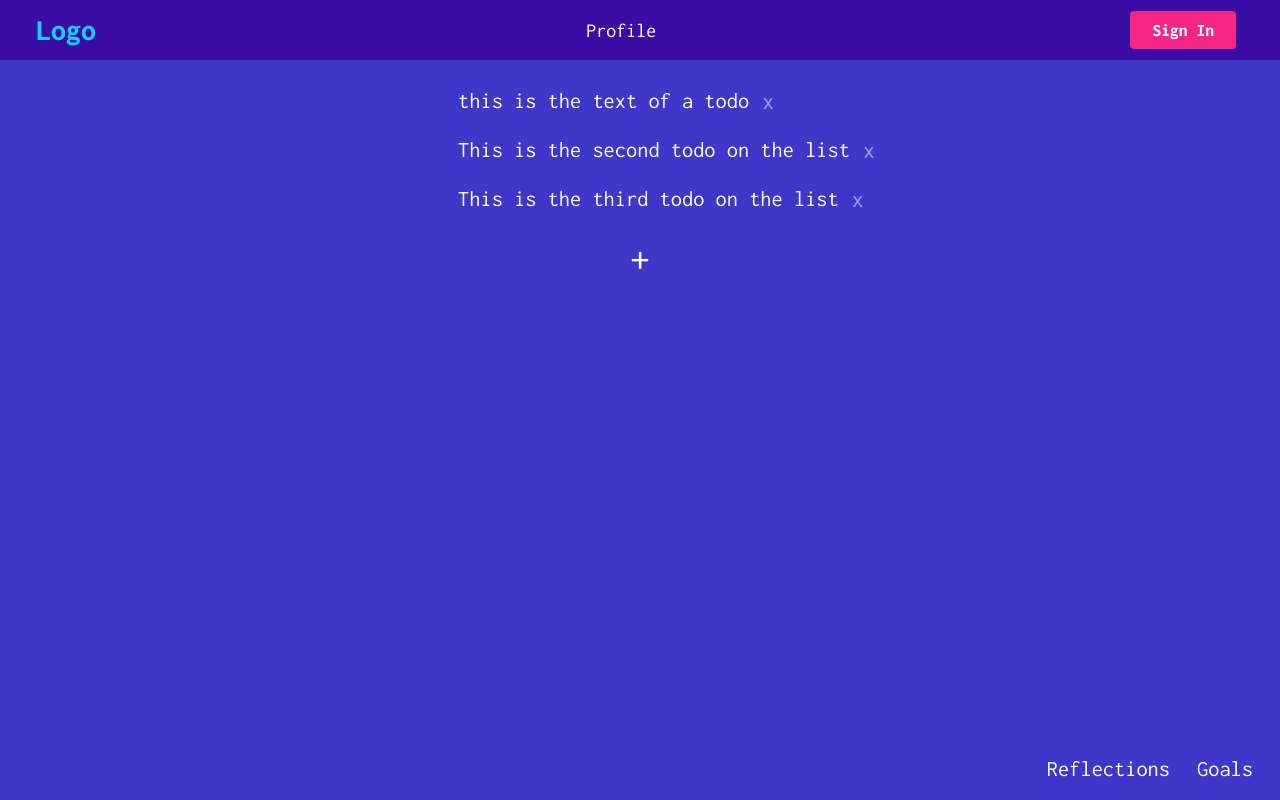
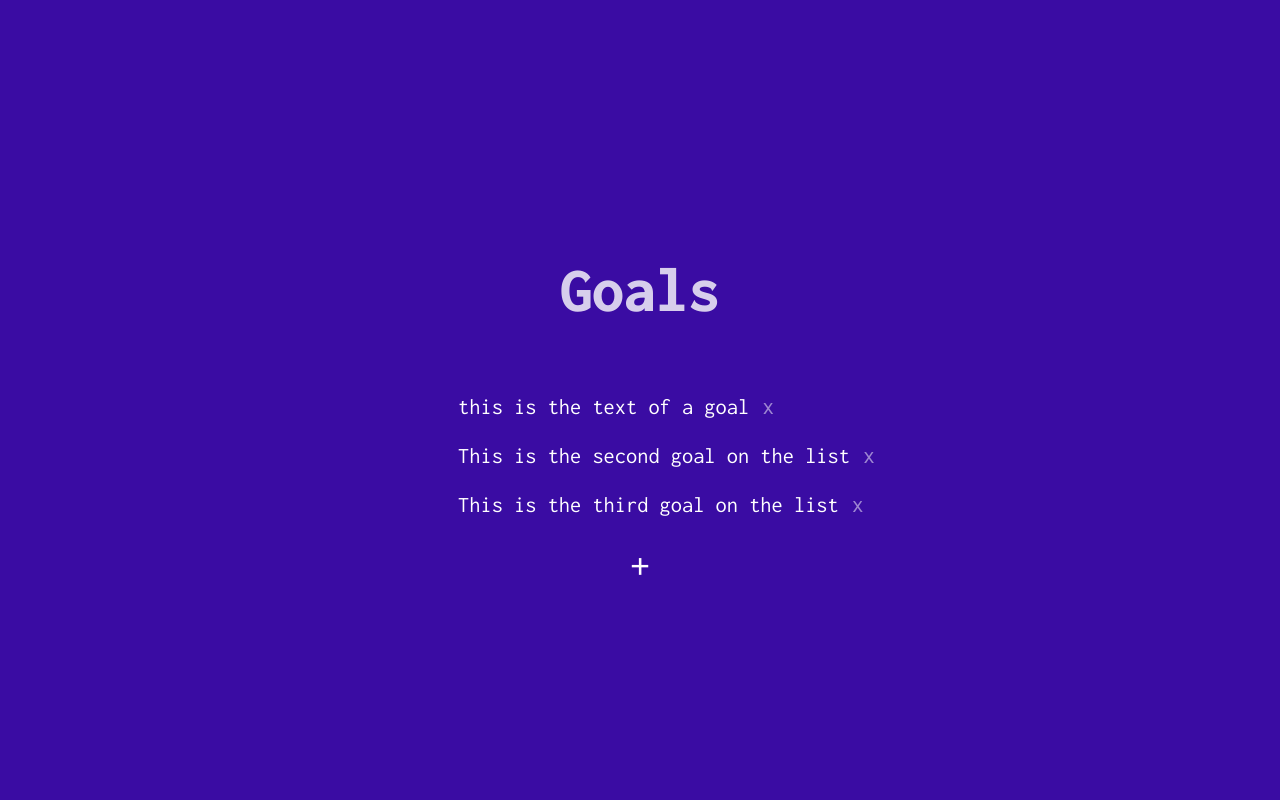
Before and after one commit to Trev-Marshall/Headspace, a React (Create React App) app: page /goals in a window 1280 px wide. Built offline with nearby package versions, Linux system fonts and the light colour scheme.

Commit message:
Added reflections and goals page
Needs some refactoring but can be done later as they will become more unique as the project moves on

```diff
--- a/src/App.js
+++ b/src/App.js
@@ -7,12 +7,14 @@ import {
   Switch
 } from 'react-router-dom'
 import NavBar from './Components/NavBar'
-import Home from './Components/Home'
+import TodoList from './Components/TodoList'
 import Footer from './Components/Footer'
 import styled from 'styled-components'
 import Signin from './Components/Signin';
 import { COLORS1 } from './Design/Constants'
 import Profile from './Components/Profile';
+import Goals from './Components/Goals'
+import Reflections from './Components/Reflections'
 
 function App() {
   return (
@@ -24,10 +26,16 @@ function App() {
         <Route path="/profile">
           <Profile />
         </Route>
+        <Route path="/goals">
+          <Goals />
+        </Route>
+        <Route path="/reflections">
+          <Reflections />
+        </Route>
         <Route path="/">
           <NavBar />
           <Container>
-            <Home />
+            <TodoList />
             <Footer />
           </Container>
         </Route>
--- /dev/null
+++ b/src/Components/Goals.jsx
@@ -0,0 +1,79 @@
+import React, { useState } from 'react'
+import styled from 'styled-components'
+import Todo from './Todo'
+import TodoForm from './TodoForm'
+import {COLORS1} from '../Design/Constants'
+import PageHeading from './PageHeading'
+
+function Goals() {
+
+  const [todos, setTodos] = useState([
+    {text: 'this is the text of a goal',
+    isCompleted: false},
+    {text: 'This is the second goal on the list',
+    isCompleted: false},
+    {text: 'This is the third goal on the list',
+    isCompleted: false}
+  ])
+  const [value, setValue] = useState("")
+  const [formState, setFormState] = useState(false)
+
+  return (
+    <Container>
+      <PageHeading value={"Goals"}/>
+      <Ul>
+        {todos &&
+        todos.map((todo, index) => (
+          <Todo
+          key={index}
+          index={index}
+          todo={todo}
+          setTodos={setTodos}
+          todos={todos}
+          />
+        ))}
+      </Ul>
+      {formState ?
+      (
+        <TodoForm
+      value={value}
+      setValue={setValue}
+      setTodos={setTodos}
+      todos={todos}
+      setFormState={setFormState}
+      />
+      ) : (
+        <Span
+        onClick={() => setFormState(true)}
+        >+</Span>
+      )
+    }
+    </Container>
+  )
+}
+
+export default Goals
+
+const Container = styled.div`
+  background-color: ${COLORS1.main};
+  height: 100vh;
+  display: flex;
+  justify-content: center;
+  align-items: center;
+  color: white;
+  flex-direction: column;
+`
+
+const Ul = styled.ul`
+  list-style-type: none;
+`
+
+const Span = styled.span`
+  font-size: 2.5em;
+  transition: all 250ms;
+  cursor: pointer;
+  &:hover {
+    color: ${COLORS1.secondary_accent};
+    transform: rotate(90deg);
+  }
+`
--- /dev/null
+++ b/src/Components/PageHeading.jsx
@@ -0,0 +1,17 @@
+import React from 'react'
+import styled from 'styled-components'
+
+function PageHeading({value}) {
+  return (
+    <H1>
+      {value}
+    </H1>
+  )
+}
+
+export default PageHeading
+
+const H1 = styled.h1`
+  opacity: .8;
+  font-size: 4em;
+`
--- a/src/Components/Home.jsx
+++ b/src/Components/Reflections.jsx
@@ -1,16 +1,18 @@
-import React, {useState} from 'react'
+import React, { useState } from 'react'
 import styled from 'styled-components'
 import Todo from './Todo'
 import TodoForm from './TodoForm'
 import {COLORS1} from '../Design/Constants'
+import PageHeading from './PageHeading'
 
-function Home() {
+function Reflections() {
+
   const [todos, setTodos] = useState([
-    {text: 'this is the text of a todo',
+    {text: 'this is the text of a reflection',
     isCompleted: false},
-    {text: 'This is the second todo on the list',
+    {text: 'This is the second reflection on the list',
     isCompleted: false},
-    {text: 'This is the third todo on the list',
+    {text: 'This is the third reflection on the list',
     isCompleted: false}
   ])
   const [value, setValue] = useState("")
@@ -18,6 +20,7 @@ function Home() {
 
   return (
     <Container>
+      <PageHeading value={"Reflections"}/>
       <Ul>
         {todos &&
         todos.map((todo, index) => (
@@ -49,9 +52,11 @@ function Home() {
   )
 }
 
-export default Home
+export default Reflections
 
 const Container = styled.div`
+  background-color: ${COLORS1.main};
+  height: 100vh;
   display: flex;
   justify-content: center;
   align-items: center;
--- /dev/null
+++ b/src/Components/TodoList.jsx
@@ -0,0 +1,74 @@
+import React, {useState} from 'react'
+import styled from 'styled-components'
+import Todo from './Todo'
+import TodoForm from './TodoForm'
+import {COLORS1} from '../Design/Constants'
+
+function TodoList() {
+  const [todos, setTodos] = useState([
+    {text: 'this is the text of a todo',
+    isCompleted: false},
+    {text: 'This is the second todo on the list',
+    isCompleted: false},
+    {text: 'This is the third todo on the list',
+    isCompleted: false}
+  ])
+  const [value, setValue] = useState("")
+  const [formState, setFormState] = useState(false)
+
+  return (
+    <Container>
+      <Ul>
+        {todos &&
+        todos.map((todo, index) => (
+          <Todo
+          key={index}
+          index={index}
+          todo={todo}
+          setTodos={setTodos}
+          todos={todos}
+          />
+        ))}
+      </Ul>
+      {formState ?
+      (
+        <TodoForm
+      value={value}
+      setValue={setValue}
+      setTodos={setTodos}
+      todos={todos}
+      setFormState={setFormState}
+      />
+      ) : (
+        <Span
+        onClick={() => setFormState(true)}
+        >+</Span>
+      )
+    }
+    </Container>
+  )
+}
+
+export default TodoList
+
+const Container = styled.div`
+  display: flex;
+  justify-content: center;
+  align-items: center;
+  color: white;
+  flex-direction: column;
+`
+
+const Ul = styled.ul`
+  list-style-type: none;
+`
+
+const Span = styled.span`
+  font-size: 2.5em;
+  transition: all 250ms;
+  cursor: pointer;
+  &:hover {
+    color: ${COLORS1.secondary_accent};
+    transform: rotate(90deg);
+  }
+`
```
